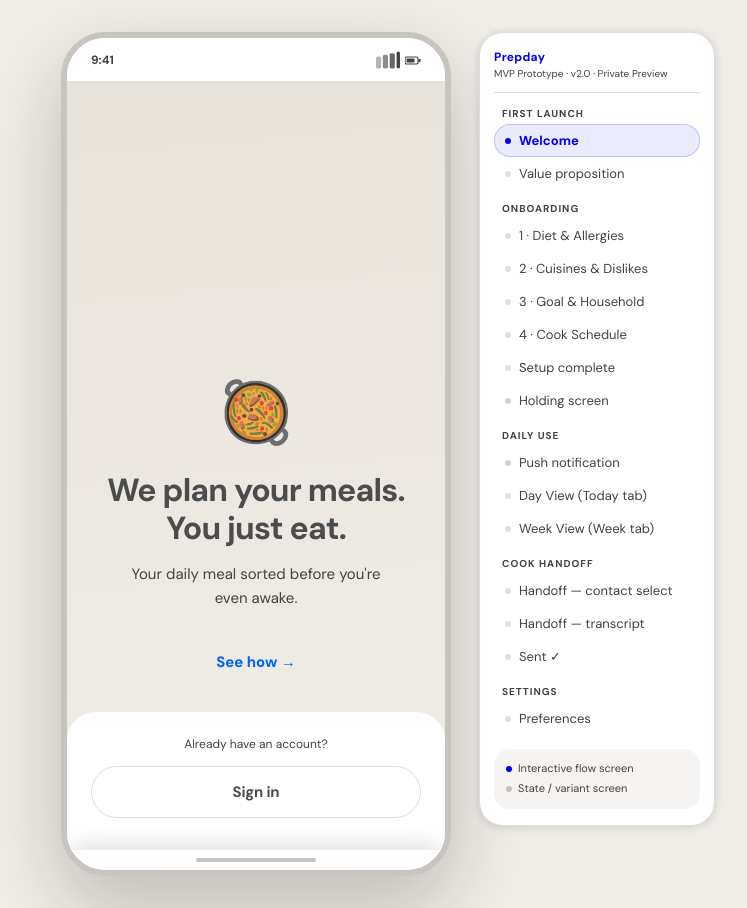
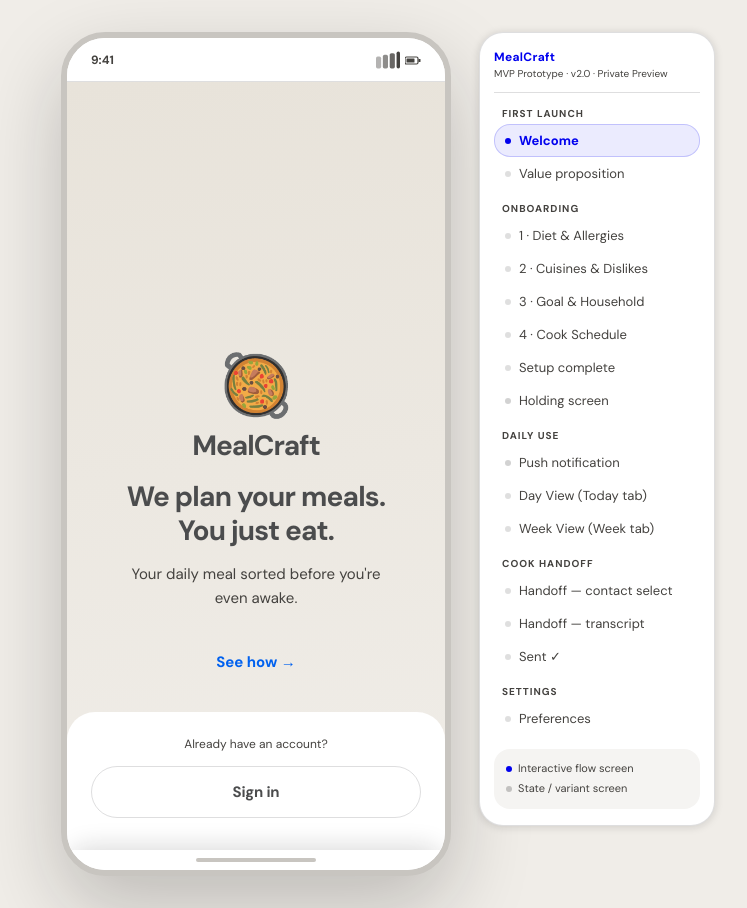
Before and after one commit to ruchagv/AI-design-sprint, a website: page delivery/food-decision-ai/prototype-v2.html in a window 1280 px wide. Shown: the whole page, without its empty margins (252-999 px from the left). Drawn offline with Linux system fonts and the light colour scheme.

Commit message:
feat(prototype-v2): rename app to MealCraft, add name to splash screen
- Rename all 4 occurrences of Prepday → MealCraft (title, aria-label, notification, nav)
- Add MealCraft wordmark to splash screen above the tagline
- Slightly reduce emoji and headline font sizes to accommodate the new name line

```diff
--- a/delivery/food-decision-ai/prototype-v2.html
+++ b/delivery/food-decision-ai/prototype-v2.html
@@ -3,7 +3,7 @@
 <head>
   <meta charset="UTF-8" />
   <meta name="viewport" content="width=device-width, initial-scale=1.0" />
-  <title>Prepday — MVP Prototype v2</title>
+  <title>MealCraft — MVP Prototype v2</title>
   <style>
     @import url('https://fonts.googleapis.com/css2?family=DM+Sans:ital,wght@0,400;0,500;0,700;1,400&display=swap');
 
@@ -431,7 +431,7 @@
 <body>
 
 <!-- ════════════════════════ PHONE ════════════════════════ -->
-<div class="phone" role="main" aria-label="Prepday prototype v2">
+<div class="phone" role="main" aria-label="MealCraft prototype v2">
 
   <div class="status-bar" aria-hidden="true">
     <span>9:41</span>
@@ -464,8 +464,9 @@
     <div class="screen active" id="s-splash">
       <div style="flex:1;display:flex;flex-direction:column;justify-content:flex-end;background:linear-gradient(175deg,#e8e3da 0%,#f0ede8 100%);">
         <div style="padding:48px 28px 40px;text-align:center;">
-          <div style="font-size:60px;margin-bottom:28px;line-height:1;">🥘</div>
-          <h1 style="font-size:32px;font-weight:700;color:var(--text);letter-spacing:-0.8px;line-height:1.2;margin-bottom:14px;">
+          <div style="font-size:60px;margin-bottom:16px;line-height:1;">🥘</div>
+          <div style="font-size:28px;font-weight:800;color:var(--text);letter-spacing:-1px;line-height:1;margin-bottom:20px;">MealCraft</div>
+          <h1 style="font-size:28px;font-weight:700;color:var(--text);letter-spacing:-0.8px;line-height:1.2;margin-bottom:14px;">
             We plan your meals.<br/>You just eat.
           </h1>
           <p style="color:var(--muted);font-size:15px;line-height:1.65;max-width:260px;margin:0 auto 40px;">
@@ -769,7 +770,7 @@
         <div class="notif-card">
           <div class="notif-header">
             <div class="notif-app-icon" aria-hidden="true">🥘</div>
-            <span class="notif-app-name">Prepday</span>
+            <span class="notif-app-name">MealCraft</span>
             <span class="notif-time">now</span>
           </div>
           <div class="notif-title">Today's meals are ready 🍽</div>
@@ -1135,7 +1136,7 @@
 <!-- ════════════════════════ NAV PANEL ════════════════════════ -->
 <nav class="nav" aria-label="Prototype navigator">
   <div class="nav-header">
-    <div class="nav-brand">Prepday</div>
+    <div class="nav-brand">MealCraft</div>
     <div class="nav-ver">MVP Prototype · v2.0 · Private Preview</div>
   </div>
 
```
